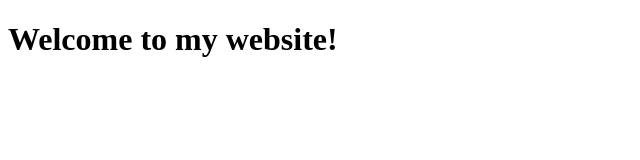
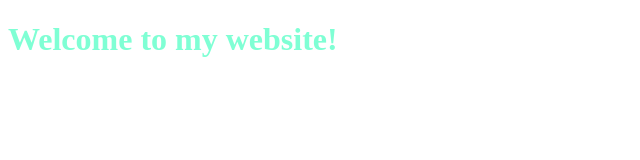
Before and after one commit to jebjebs/simple-webapp, a plain HTML site: page index.html in a window 1280 px wide. Shown: the whole page, without its empty margins (0-640 px from the left). Drawn offline with Linux system fonts and the light colour scheme.

Commit message:
Created new files

```diff
--- /dev/null
+++ b/app.js
@@ -0,0 +1 @@
+// some javscript codes
--- a/index.html
+++ b/index.html
@@ -1,7 +1,7 @@
 <!DOCTYPE html>
 <html>
     <head>
-
+        <link rel="stylesheet" href="styles.css">
     </head>
     <body>
         <h1>Welcome to my website!</h1>
--- /dev/null
+++ b/styles.css
@@ -0,0 +1,3 @@
+h1 {
+    color:aquamarine;
+}
```
